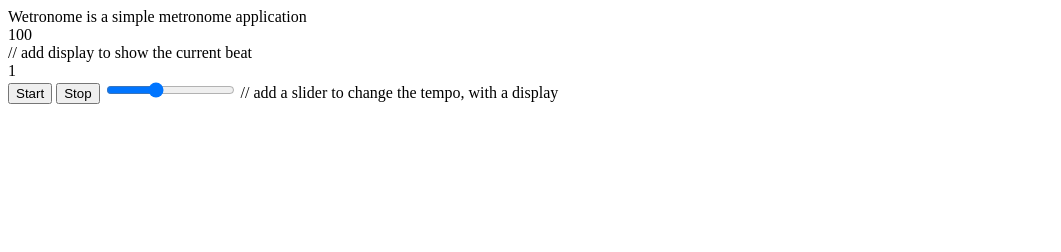
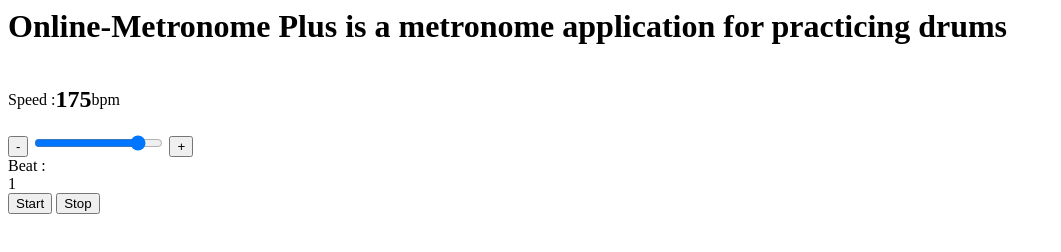
Before and after one commit to phg98/metronome, a website: page index.html in a window 1280 px wide. Shown: the whole page, without its empty margins (0-1061 px from the left). Drawn offline with Linux system fonts and the light colour scheme.

Commit message:
Fix duplicated beep

```diff
--- a/index.html
+++ b/index.html
@@ -1,4 +1,5 @@
 <html lang="en">
+
 <head>
     <meta charset="UTF-8">
     <meta http-equiv="X-UA-Compatible" content="IE=edge">
@@ -6,26 +7,36 @@
     <script src="metronome.js"></script>
     <title>Wetronome</title>
     <script async src="https://pagead2.googlesyndication.com/pagead/js/adsbygoogle.js?client=ca-pub-3887788932946582"
-    crossorigin="anonymous"></script>
+        crossorigin="anonymous"></script>
 </head>
+
 <body>
-    Wetronome is a simple metronome application
+    <h1>Online-Metronome Plus is a metronome application for practicing drums</h1>
     <script async src="https://pagead2.googlesyndication.com/pagead/js/adsbygoogle.js?client=ca-pub-3887788932946582"
-    crossorigin="anonymous"></script>
+        crossorigin="anonymous"></script>
     <!-- add display to show the current tempo -->
-    <div id="tempoDisplay">100</div>
-    // add display to show the current beat
-    <div id="beatDisplay">1</div>
+    <div style="display: flex;    align-items: center;">
+        Speed :   <span><h2 id="tempoDisplay">175</h2></span>   bpm
+    </div>
+    <div>
+        <!-- // add - button to decrease the tempo -->
+        <button onclick="decreaseTempo()">-</button>
+        <!-- // add a slider to change the tempo -->
+        <input type="range" min="40" max="200" value="175" class="slider" id="tempoSlider" oninput="changeTempo()">
+        <!-- // add + button to increase the tempo -->
+        <button onclick="increaseTempo()">+</button>
+    </div>
+
+    <!-- // add display to show the current beat -->
+    Beat : <div id="beatDisplay">1</div>
 
 
     <!-- // add a button to start the metronome -->
     <button onclick="startMetronome()">Start</button>
     <!-- // add a button to stop the metronome -->
     <button onclick="stopMetronome()">Stop</button>
-    <!-- // add a slider to change the tempo -->
-    <input type="range" min="40" max="200" value="100" class="slider" id="tempoSlider" oninput="changeTempo()">
-    // add a slider to change the tempo, with a display
 
 
 </body>
+
 </html>
--- a/metronome.js
+++ b/metronome.js
@@ -1,7 +1,8 @@
 
 let beatCount = 0
-let tempo_bpm = 120
+let tempo_bpm
 let timer
+let isStarted = false
 
 // beep sound
 function beep(frequency) {
@@ -41,18 +42,34 @@ function metronome2(tempo_bpm) {
 // start the metronome
 function startMetronome() {
     metronome(tempo_bpm);
+    isStarted = true;
+    console.log("start")
 }
 
 // stop the metronome
 function stopMetronome() {
     clearInterval(timer);
+    isStarted = false
+    console.log("stop")
 }
 
 // change the tempo using slider
 function changeTempo() {
     tempo_bpm = document.getElementById("tempoSlider").value;
-    stopMetronome();
-    startMetronome();
+    // restart the metronome if it is running
+    if (isStarted) {
+        stopMetronome();
+        startMetronome();
+    }
     // set the tempo value in the text box
-    document.getElementById("tempoDisplay").value = tempo_bpm;
+    // bind the tempo value to the slider
+
+    document.getElementById("tempoDisplay").innerHTML = tempo_bpm;
+    console.log(tempo_bpm, document.getElementById("tempoDisplay").value);
 }
+
+// set the tempo value when the page is loaded
+window.onload = function() {
+    tempo_bpm = document.getElementById("tempoSlider").value;
+    document.getElementById("tempoDisplay").innerHTML = tempo_bpm;
+}
```
